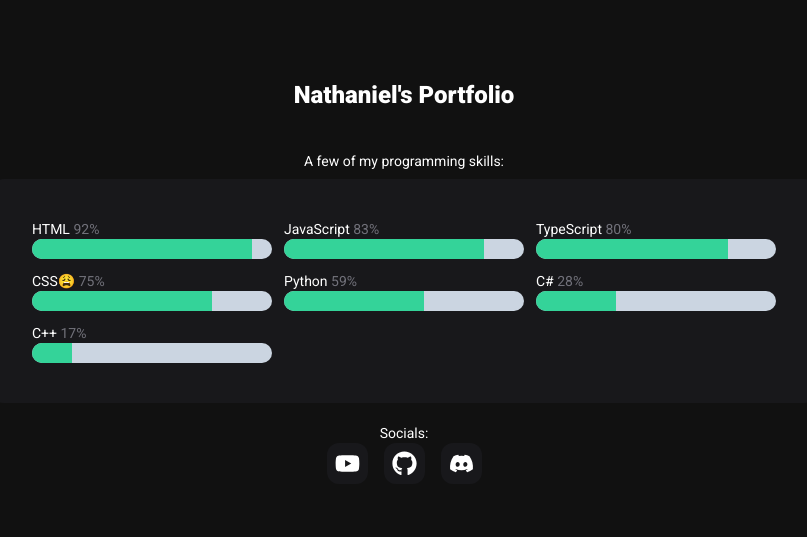
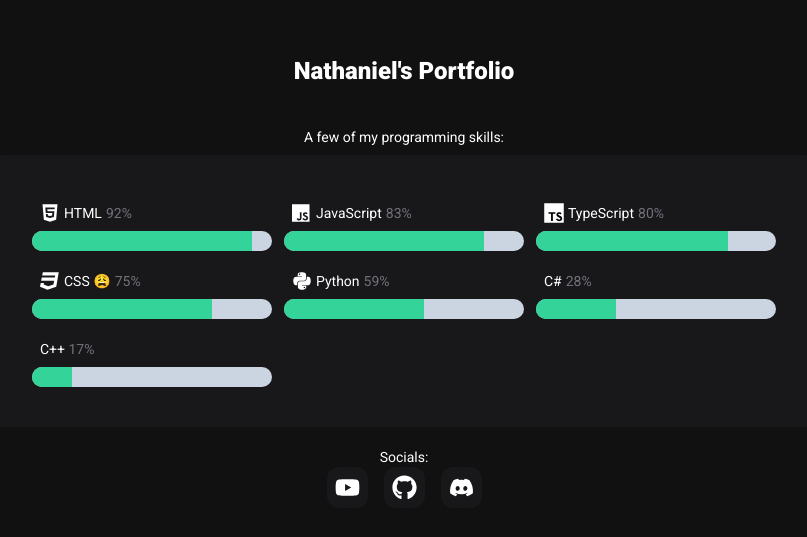
Before and after one commit to nathanielrz/portfolio, a Next.js app: page / in a window 1280 px wide. Shown: the part 119-656 px from the top of the page, without its empty margins (236-1043 px from the left). Built offline with nearby package versions, Linux system fonts and the light colour scheme.

Commit message:
add icons

```diff
--- a/app/page.tsx
+++ b/app/page.tsx
@@ -8,7 +8,18 @@ export default function Home() {
         <p className="mb-2 text-sm">A few of my programming skills: </p>
         <div className="bg-zinc-900 rounded-xl p-10 text-left grid gap-3 grid-rows-3 grid-cols-3">
           <div>
-            <p className="text-sm">
+            <p className="text-sm p-2 flex gap-1">
+              <svg
+                xmlns="http://www.w3.org/2000/svg"
+                viewBox="0 0 384 512"
+                height={20}
+                width={20}
+              >
+                <path
+                  fill="#fff"
+                  d="M0 32l34.9 395.8L191.5 480l157.6-52.2L384 32H0zm308.2 127.9H124.4l4.1 49.4h175.6l-13.6 148.4-97.9 27v.3h-1.1l-98.7-27.3-6-75.8h47.7L138 320l53.5 14.5 53.7-14.5 6-62.2H84.3L71.5 112.2h241.1l-4.4 47.7z"
+                />
+              </svg>
               HTML <span className="text-zinc-500">92%</span>
             </p>
             <div className="w-60 h-5 bg-slate-300 rounded-xl overflow-hidden">
@@ -16,7 +27,18 @@ export default function Home() {
             </div>
           </div>
           <div>
-            <p className="text-sm">
+            <p className="text-sm p-2 flex gap-1">
+              <svg
+                xmlns="http://www.w3.org/2000/svg"
+                height={20}
+                width={20}
+                viewBox="0 0 512 512"
+              >
+                <path
+                  fill="#fff"
+                  d="M0 32v448h448V32H0zm243.8 349.4c0 43.6-25.6 63.5-62.9 63.5-33.7 0-53.2-17.4-63.2-38.5l34.3-20.7c6.6 11.7 12.6 21.6 27.1 21.6 13.8 0 22.6-5.4 22.6-26.5V237.7h42.1v143.7zm99.6 63.5c-39.1 0-64.4-18.6-76.7-43l34.3-19.8c9 14.7 20.8 25.6 41.5 25.6 17.4 0 28.6-8.7 28.6-20.8 0-14.4-11.4-19.5-30.7-28l-10.5-4.5c-30.4-12.9-50.5-29.2-50.5-63.5 0-31.6 24.1-55.6 61.6-55.6 26.8 0 46 9.3 59.8 33.7L368 290c-7.2-12.9-15-18-27.1-18-12.3 0-20.1 7.8-20.1 18 0 12.6 7.8 17.7 25.9 25.6l10.5 4.5c35.8 15.3 55.9 31 55.9 66.2 0 37.8-29.8 58.6-69.7 58.6z"
+                />
+              </svg>{" "}
               JavaScript <span className="text-zinc-500">83%</span>
             </p>
             <div className="w-60 h-5 bg-slate-300 rounded-xl overflow-hidden">
@@ -24,7 +46,26 @@ export default function Home() {
             </div>
           </div>
           <div>
-            <p className="text-sm">
+            <p className="text-sm p-2 flex gap-1">
+              <svg
+                id="typescript"
+                xmlns="http://www.w3.org/2000/svg"
+                viewBox="0 0 128 128"
+                height={20}
+                width={20}
+              >
+                <defs></defs>
+                <title>Artboard 3</title>
+                <g id="original">
+                  <rect x="22.67" y="47" width="99.67" height="73.67" />
+                  <path
+                    id="original-2"
+                    data-name="original"
+                    fill="#fff"
+                    d="M1.5,63.91v62.5h125V1.41H1.5Zm100.73-5a15.56,15.56,0,0,1,7.82,4.5,20.58,20.58,0,0,1,3,4c0,.16-5.4,3.81-8.69,5.85-.12.08-.6-.44-1.13-1.23a7.09,7.09,0,0,0-5.87-3.53c-3.79-.26-6.23,1.73-6.21,5a4.58,4.58,0,0,0,.54,2.34c.83,1.73,2.38,2.76,7.24,4.86,8.95,3.85,12.78,6.39,15.16,10,2.66,4,3.25,10.46,1.45,15.24-2,5.2-6.9,8.73-13.83,9.9a38.32,38.32,0,0,1-9.52-.1,23,23,0,0,1-12.72-6.63c-1.15-1.27-3.39-4.58-3.25-4.82a9.34,9.34,0,0,1,1.15-.73L82,101l3.59-2.08.75,1.11a16.78,16.78,0,0,0,4.74,4.54c4,2.1,9.46,1.81,12.16-.62a5.43,5.43,0,0,0,.69-6.92c-1-1.39-3-2.56-8.59-5-6.45-2.78-9.23-4.5-11.77-7.24a16.48,16.48,0,0,1-3.43-6.25,25,25,0,0,1-.22-8c1.33-6.23,6-10.58,12.82-11.87A31.66,31.66,0,0,1,102.23,58.93ZM72.89,64.15l0,5.12H56.66V115.5H45.15V69.26H28.88v-5A49.19,49.19,0,0,1,29,59.09C29.08,59,39,59,51,59L72.83,59Z"
+                  />
+                </g>
+              </svg>
               TypeScript <span className="text-zinc-500">80%</span>
             </p>
             <div className="w-60 h-5 bg-slate-300 rounded-xl overflow-hidden">
@@ -32,15 +73,37 @@ export default function Home() {
             </div>
           </div>
           <div>
-            <p className="text-sm">
-              CSS😩 <span className="text-zinc-500">75%</span>
+            <p className="text-sm p-2 flex gap-1">
+              <svg
+                xmlns="http://www.w3.org/2000/svg"
+                viewBox="0 0 512 512"
+                height={20}
+                width={20}
+              >
+                <path
+                  fill="#fff"
+                  d="M480 32l-64 368-223.3 80L0 400l19.6-94.8h82l-8 40.6L210 390.2l134.1-44.4 18.8-97.1H29.5l16-82h333.7l10.5-52.7H56.3l16.3-82H480z"
+                />
+              </svg>
+              CSS 😩 <span className="text-zinc-500">75%</span>
             </p>
             <div className="w-60 h-5 bg-slate-300 rounded-xl overflow-hidden">
               <div className="w-3/4 h-full bg-emerald-400"></div>
             </div>
           </div>
           <div>
-            <p className="text-sm">
+            <p className="text-sm p-2 flex gap-1">
+              <svg
+                xmlns="http://www.w3.org/2000/svg"
+                viewBox="0 0 448 512"
+                height={20}
+                width={20}
+              >
+                <path
+                  fill="#fff"
+                  d="M439.8 200.5c-7.7-30.9-22.3-54.2-53.4-54.2h-40.1v47.4c0 36.8-31.2 67.8-66.8 67.8H172.7c-29.2 0-53.4 25-53.4 54.3v101.8c0 29 25.2 46 53.4 54.3 33.8 9.9 66.3 11.7 106.8 0 26.9-7.8 53.4-23.5 53.4-54.3v-40.7H226.2v-13.6h160.2c31.1 0 42.6-21.7 53.4-54.2 11.2-33.5 10.7-65.7 0-108.6zM286.2 404c11.1 0 20.1 9.1 20.1 20.3 0 11.3-9 20.4-20.1 20.4-11 0-20.1-9.2-20.1-20.4 .1-11.3 9.1-20.3 20.1-20.3zM167.8 248.1h106.8c29.7 0 53.4-24.5 53.4-54.3V91.9c0-29-24.4-50.7-53.4-55.6-35.8-5.9-74.7-5.6-106.8 .1-45.2 8-53.4 24.7-53.4 55.6v40.7h106.9v13.6h-147c-31.1 0-58.3 18.7-66.8 54.2-9.8 40.7-10.2 66.1 0 108.6 7.6 31.6 25.7 54.2 56.8 54.2H101v-48.8c0-35.3 30.5-66.4 66.8-66.4zm-6.7-142.6c-11.1 0-20.1-9.1-20.1-20.3 .1-11.3 9-20.4 20.1-20.4 11 0 20.1 9.2 20.1 20.4s-9 20.3-20.1 20.3z"
+                />
+              </svg>
               Python <span className="text-zinc-500">59%</span>
             </p>
             <div className="w-60 h-5 bg-slate-300 rounded-xl overflow-hidden">
@@ -48,7 +111,7 @@ export default function Home() {
             </div>
           </div>
           <div>
-            <p className="text-sm">
+            <p className="text-sm p-2 flex gap-1">
               C# <span className="text-zinc-500">28%</span>
             </p>
             <div className="w-60 h-5 bg-slate-300 rounded-xl overflow-hidden">
@@ -56,7 +119,7 @@ export default function Home() {
             </div>
           </div>
           <div>
-            <p className="text-sm">
+            <p className="text-sm p-2">
               C++ <span className="text-zinc-500">17%</span>
             </p>
             <div className="w-60 h-5 bg-slate-300 rounded-xl overflow-hidden">
@@ -98,8 +161,16 @@ export default function Home() {
           </a>
           <a href="https://dsc.gg/vexongames" target="_blank">
             <button className="bg-zinc-900 rounded-xl p-2 transition hover:scale-105 hover:bg-zinc-800">
-              <svg xmlns="http://www.w3.org/2000/svg" viewBox="0 0 640 512" height={25} width={25}>
-                <path fill="#fff" d="M524.5 69.8a1.5 1.5 0 0 0 -.8-.7A485.1 485.1 0 0 0 404.1 32a1.8 1.8 0 0 0 -1.9 .9 337.5 337.5 0 0 0 -14.9 30.6 447.8 447.8 0 0 0 -134.4 0 309.5 309.5 0 0 0 -15.1-30.6 1.9 1.9 0 0 0 -1.9-.9A483.7 483.7 0 0 0 116.1 69.1a1.7 1.7 0 0 0 -.8 .7C39.1 183.7 18.2 294.7 28.4 404.4a2 2 0 0 0 .8 1.4A487.7 487.7 0 0 0 176 479.9a1.9 1.9 0 0 0 2.1-.7A348.2 348.2 0 0 0 208.1 430.4a1.9 1.9 0 0 0 -1-2.6 321.2 321.2 0 0 1 -45.9-21.9 1.9 1.9 0 0 1 -.2-3.1c3.1-2.3 6.2-4.7 9.1-7.1a1.8 1.8 0 0 1 1.9-.3c96.2 43.9 200.4 43.9 295.5 0a1.8 1.8 0 0 1 1.9 .2c2.9 2.4 6 4.9 9.1 7.2a1.9 1.9 0 0 1 -.2 3.1 301.4 301.4 0 0 1 -45.9 21.8 1.9 1.9 0 0 0 -1 2.6 391.1 391.1 0 0 0 30 48.8 1.9 1.9 0 0 0 2.1 .7A486 486 0 0 0 610.7 405.7a1.9 1.9 0 0 0 .8-1.4C623.7 277.6 590.9 167.5 524.5 69.8zM222.5 337.6c-29 0-52.8-26.6-52.8-59.2S193.1 219.1 222.5 219.1c29.7 0 53.3 26.8 52.8 59.2C275.3 311 251.9 337.6 222.5 337.6zm195.4 0c-29 0-52.8-26.6-52.8-59.2S388.4 219.1 417.9 219.1c29.7 0 53.3 26.8 52.8 59.2C470.7 311 447.5 337.6 417.9 337.6z" />
+              <svg
+                xmlns="http://www.w3.org/2000/svg"
+                viewBox="0 0 640 512"
+                height={25}
+                width={25}
+              >
+                <path
+                  fill="#fff"
+                  d="M524.5 69.8a1.5 1.5 0 0 0 -.8-.7A485.1 485.1 0 0 0 404.1 32a1.8 1.8 0 0 0 -1.9 .9 337.5 337.5 0 0 0 -14.9 30.6 447.8 447.8 0 0 0 -134.4 0 309.5 309.5 0 0 0 -15.1-30.6 1.9 1.9 0 0 0 -1.9-.9A483.7 483.7 0 0 0 116.1 69.1a1.7 1.7 0 0 0 -.8 .7C39.1 183.7 18.2 294.7 28.4 404.4a2 2 0 0 0 .8 1.4A487.7 487.7 0 0 0 176 479.9a1.9 1.9 0 0 0 2.1-.7A348.2 348.2 0 0 0 208.1 430.4a1.9 1.9 0 0 0 -1-2.6 321.2 321.2 0 0 1 -45.9-21.9 1.9 1.9 0 0 1 -.2-3.1c3.1-2.3 6.2-4.7 9.1-7.1a1.8 1.8 0 0 1 1.9-.3c96.2 43.9 200.4 43.9 295.5 0a1.8 1.8 0 0 1 1.9 .2c2.9 2.4 6 4.9 9.1 7.2a1.9 1.9 0 0 1 -.2 3.1 301.4 301.4 0 0 1 -45.9 21.8 1.9 1.9 0 0 0 -1 2.6 391.1 391.1 0 0 0 30 48.8 1.9 1.9 0 0 0 2.1 .7A486 486 0 0 0 610.7 405.7a1.9 1.9 0 0 0 .8-1.4C623.7 277.6 590.9 167.5 524.5 69.8zM222.5 337.6c-29 0-52.8-26.6-52.8-59.2S193.1 219.1 222.5 219.1c29.7 0 53.3 26.8 52.8 59.2C275.3 311 251.9 337.6 222.5 337.6zm195.4 0c-29 0-52.8-26.6-52.8-59.2S388.4 219.1 417.9 219.1c29.7 0 53.3 26.8 52.8 59.2C470.7 311 447.5 337.6 417.9 337.6z"
+                />
               </svg>
             </button>
           </a>
```
